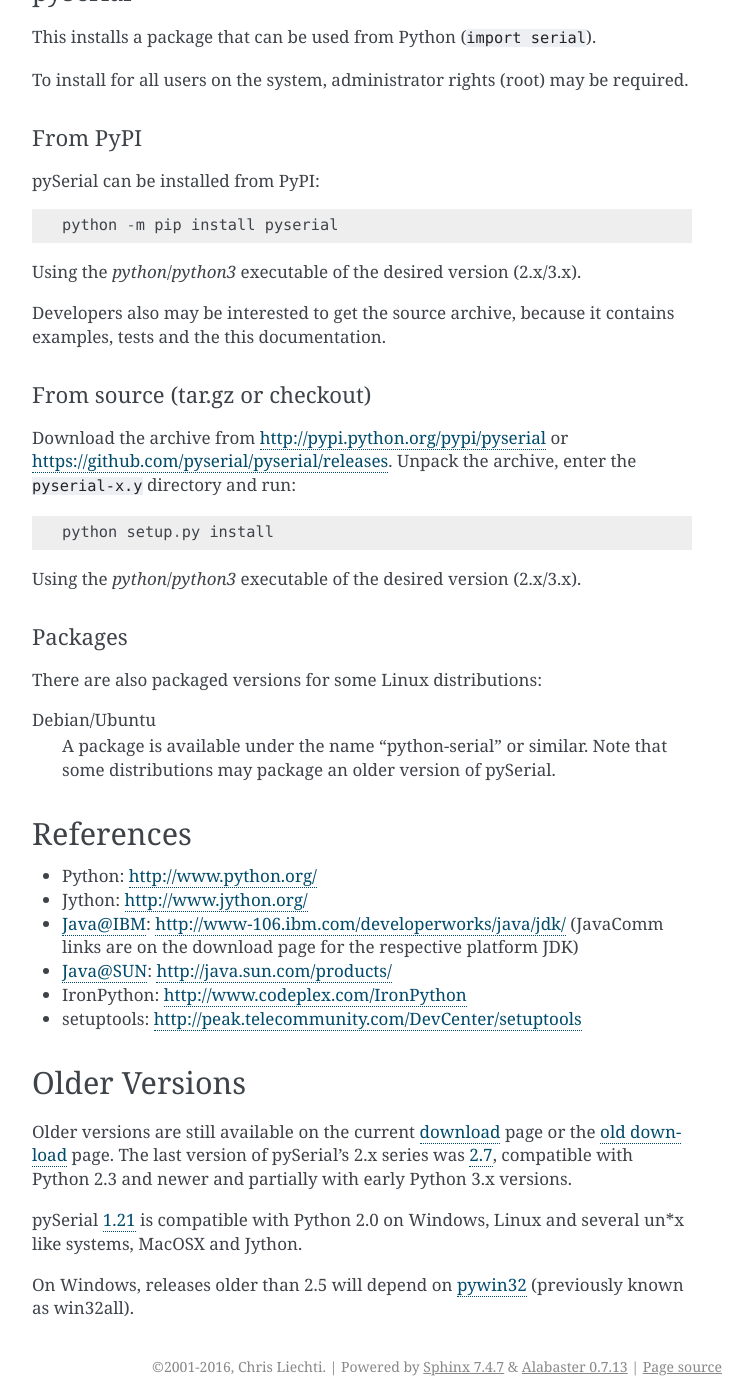
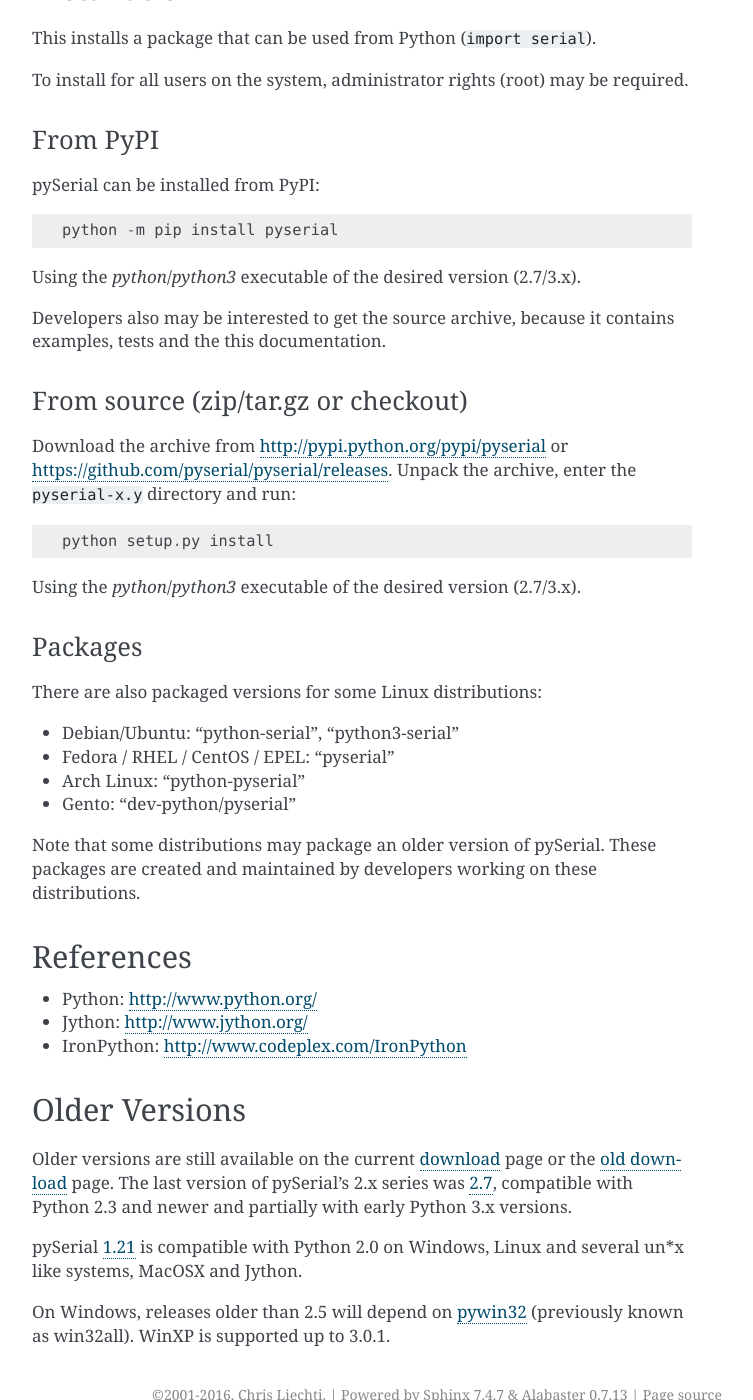
Before and after one commit to pyserial/pyserial, a Sphinx documentation site: the page built from documentation/pyserial.rst, in a window 1280 px wide and 1400 px high, scrolled down 1132 px. Shown: the whole window, without its empty margins (388-1141 px from the left). Built offline with Sphinx 7.4.7, drawn with Linux system fonts in a browser that asks for light colours; some of the changed text lies outside the part shown.

Commit message:
docs: minor update to requirements, packages

```diff
--- a/documentation/pyserial.rst
+++ b/documentation/pyserial.rst
@@ -46,48 +46,54 @@
 
 Requirements
 ============
-- Python 2.7 or newer, including Python 3.4 and newer
-- "Java Communications" (JavaComm) or compatible extension for Java/Jython
+- Python 2.7 or Python 3.4 and newer
+
+- If running on Jython: "Java Communications" (JavaComm) or compatible extension for Java
+
+For older installations, see `older versions`_ below.
 
 
 Installation
 ============
 
-pySerial
---------
 This installs a package that can be used from Python (``import serial``).
 
 To install for all users on the system, administrator rights (root)
 may be required.
 
 From PyPI
-~~~~~~~~~
+---------
 pySerial can be installed from PyPI::
 
     python -m pip install pyserial
 
-Using the `python`/`python3` executable of the desired version (2.x/3.x).
+Using the `python`/`python3` executable of the desired version (2.7/3.x).
 
 Developers also may be interested to get the source archive, because it
 contains examples, tests and the this documentation.
 
-From source (tar.gz or checkout)
-~~~~~~~~~~~~~~~~~~~~~~~~~~~~~~~~
+From source (zip/tar.gz or checkout)
+------------------------------------
 Download the archive from http://pypi.python.org/pypi/pyserial or
 https://github.com/pyserial/pyserial/releases.
 Unpack the archive, enter the ``pyserial-x.y`` directory and run::
 
     python setup.py install
 
-Using the `python`/`python3` executable of the desired version (2.x/3.x).
+Using the `python`/`python3` executable of the desired version (2.7/3.x).
 
 Packages
-~~~~~~~~
+--------
 There are also packaged versions for some Linux distributions:
 
-Debian/Ubuntu
-    A package is available under the name "python-serial" or similar. Note
-    that some distributions may package an older version of pySerial.
+- Debian/Ubuntu: "python-serial", "python3-serial"
+- Fedora / RHEL / CentOS / EPEL: "pyserial"
+- Arch Linux: "python-pyserial"
+- Gento: "dev-python/pyserial"
+
+Note that some distributions may package an older version of pySerial.
+These packages are created and maintained by developers working on
+these distributions.
 
 .. _PyPi: http://pypi.python.org/pypi/pyserial
 
@@ -96,11 +102,7 @@
 ==========
 * Python: http://www.python.org/
 * Jython: http://www.jython.org/
-* Java@IBM: http://www-106.ibm.com/developerworks/java/jdk/ (JavaComm links are
-  on the download page for the respective platform JDK)
-* Java@SUN: http://java.sun.com/products/
 * IronPython: http://www.codeplex.com/IronPython
-* setuptools: http://peak.telecommunity.com/DevCenter/setuptools
 
 
 Older Versions
@@ -114,7 +116,7 @@
 un*x like systems, MacOSX and Jython.
 
 On Windows, releases older than 2.5 will depend on pywin32_ (previously known as
-win32all).
+win32all). WinXP is supported up to 3.0.1.
 
 
 .. _`old download`: https://sourceforge.net/projects/pyserial/files/pyserial/
```
